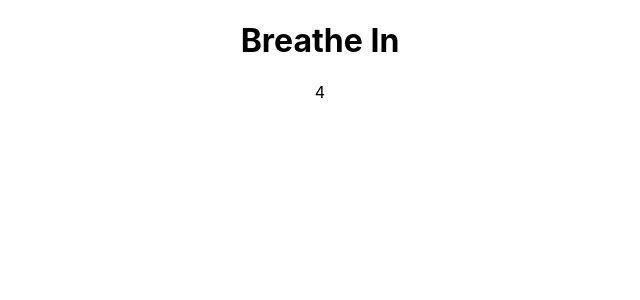
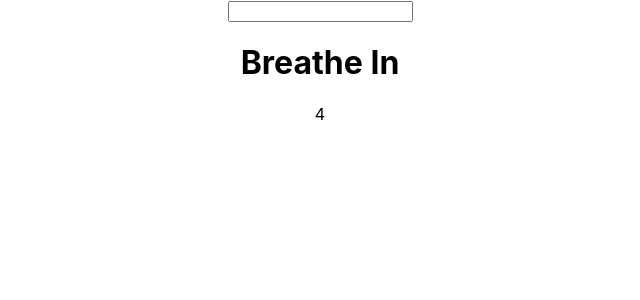
Before and after one commit to mattcbodily/diaphragmic-breathing-widget, a React (Create React App) app: page / in a window 1280 px wide. Shown: the top 300 px of the page, without its empty margins (320-960 px from the left). Built offline with nearby package versions, Linux system fonts and the light colour scheme.

Commit message:
added input to landing component preparing for repetition input

```diff
--- a/src/App.js
+++ b/src/App.js
@@ -1,10 +1,12 @@
 import React from 'react';
+import Landing from './Components/Landing';
 import Breathe from './Components/Breathe';
 import './App.css';
 
 function App() {
   return (
     <div className="App">
+      <Landing />
       <Breathe />
     </div>
   );
--- a/src/Components/Landing.js
+++ b/src/Components/Landing.js
@@ -1,9 +1,28 @@
-import React from 'react';
+import React, {Component} from 'react';
 
-const Landing = () => {
-    return(
-        <div>Hawlooo</div>
-    )
+class Landing extends Component {
+    constructor(){
+        super();
+        this.state = {
+            repInput: ''
+        }
+    }
+
+    handleRepInput(val){
+        this.setState({
+            repInput: val
+        })
+    }
+
+    render(){
+        return(
+            <div>
+                <input
+                    value={this.state.repInput}
+                    onChange={(e) => this.handleRepInput(e.target.value)}/>
+            </div>
+        )
+    }
 }
 
 export default Landing;
```
